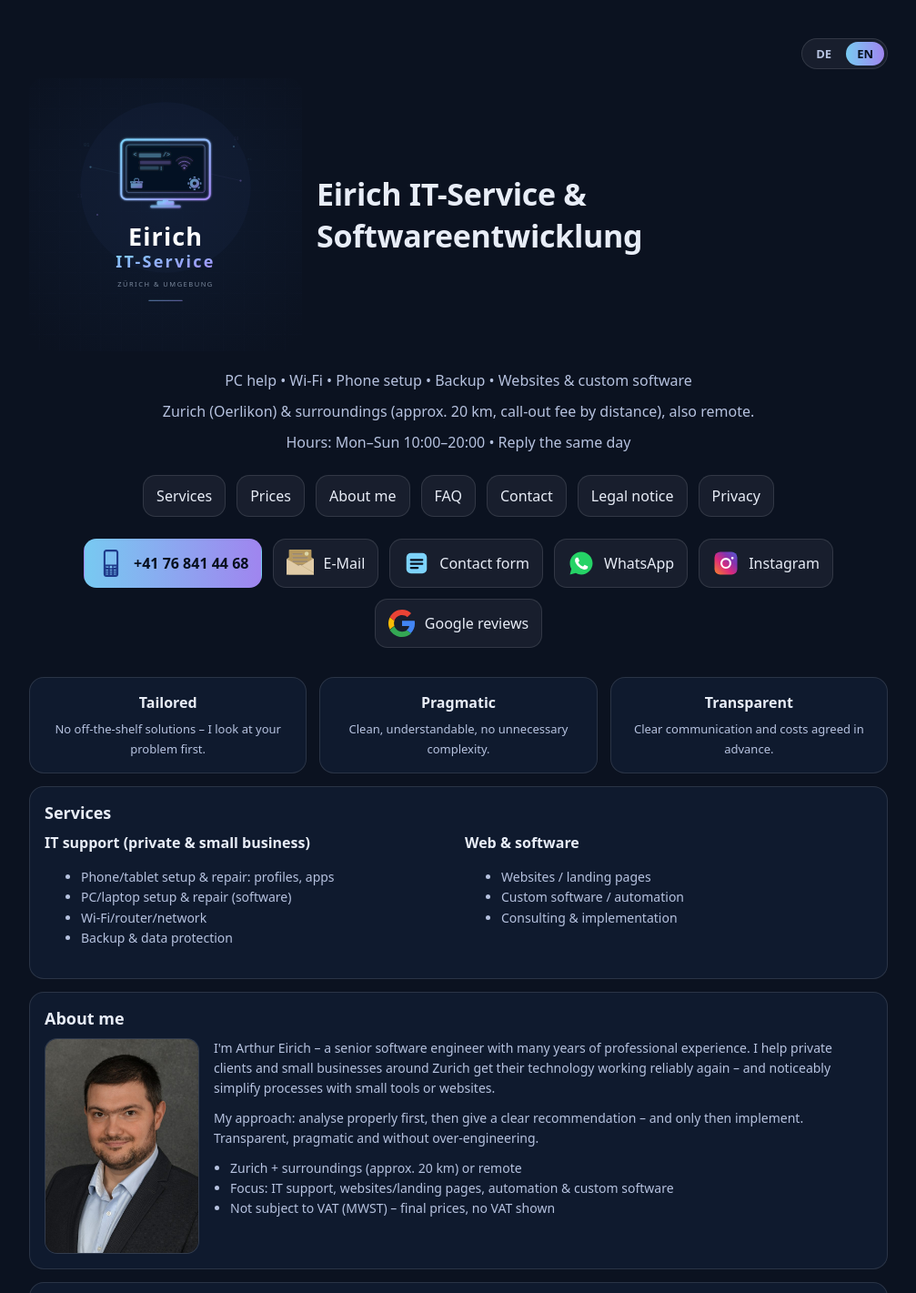
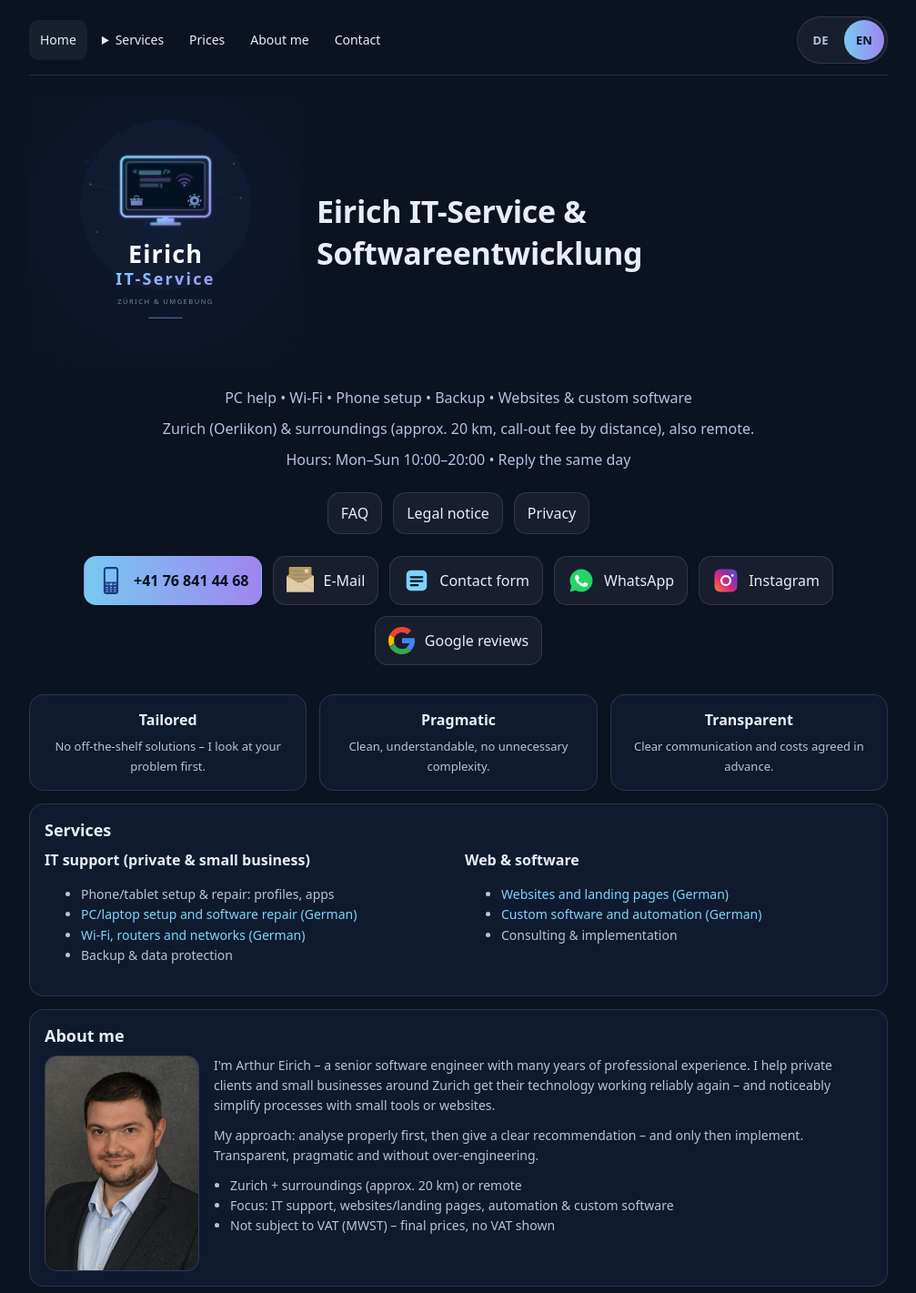
Before and after one commit to ArthurEirich/ArthurEirich.github.io, a plain HTML site: page en/index.html in a window 1280 px wide. Shown: the top 1421 px of the page at 91% size, without its empty margins (136-1143 px from the left). Drawn offline with Linux system fonts and the light colour scheme.

Commit message:
Match the English homepage navigation to German

```diff
--- a/en/index.html
+++ b/en/index.html
@@ -155,14 +155,39 @@
 </head>
 
 <body>
-<main class="wrap">
+<a class="skip-link" href="#main-content">Skip to content</a>
+<div class="wrap home-wrap">
+<header class="site-nav-bar">
+    <button class="btn nav-toggle" type="button" aria-expanded="false" aria-controls="main-navigation" hidden>Menu</button>
+    <nav id="main-navigation" class="site-nav" aria-label="Main navigation">
+        <ul class="site-nav-list">
+            <li><a href="/en/" aria-current="page">Home</a></li>
+            <li>
+                <details class="nav-services">
+                    <summary>Services</summary>
+                    <ul>
+                        <li><a href="#leistungen">Overview</a></li>
+                        <li><a href="/it-service-zuerich/" hreflang="de-CH">IT support (German)</a></li>
+                        <li><a href="/wlan-hilfe-zuerich/" hreflang="de-CH">Wi-Fi support (German)</a></li>
+                        <li><a href="/webseiten-zuerich/" hreflang="de-CH">Websites (German)</a></li>
+                        <li><a href="/individualsoftware-zuerich/" hreflang="de-CH">Custom software (German)</a></li>
+                    </ul>
+                </details>
+            </li>
+            <li><a href="#preise">Prices</a></li>
+            <li><a href="#ueber-mich">About me</a></li>
+            <li><a href="#kontakt">Contact</a></li>
+        </ul>
+    </nav>
+    <nav class="lang" aria-label="Language / Sprache">
+        <a href="/" lang="de-CH" hreflang="de-CH">DE</a>
+        <a href="/en/" lang="en" hreflang="en" aria-current="page">EN</a>
+    </nav>
+</header>
+<main id="main-content" tabindex="-1">
 
     <!-- ─── Hero ─── -->
     <section class="top">
-        <nav class="lang" aria-label="Language / Sprache">
-            <a href="../" lang="de-CH" hreflang="de-CH">DE</a>
-            <a href="./" lang="en" hreflang="en" aria-current="page">EN</a>
-        </nav>
         <div class="brand">
             <img class="brand-logo" src="../assets/logo.svg" alt="Eirich IT-Service logo" width="300" height="300">
             <h1>Eirich IT-Service & Softwareentwicklung</h1>
@@ -172,11 +197,7 @@
         <div class="sub">Hours: Mon–Sun 10:00–20:00 • Reply the same day</div>
 
         <div class="row">
-            <a class="btn" href="#leistungen">Services</a>
-            <a class="btn" href="#preise">Prices</a>
-            <a class="btn" href="#ueber-mich">About me</a>
             <a class="btn" href="#faq">FAQ</a>
-            <a class="btn" href="#kontakt">Contact</a>
             <a class="btn" href="#impressum">Legal notice</a>
             <a class="btn" href="#datenschutz">Privacy</a>
         </div>
@@ -310,8 +331,8 @@
                 <h3>IT support (private & small business)</h3>
                 <ul>
                     <li>Phone/tablet setup & repair: profiles, apps</li>
-                    <li>PC/laptop setup & repair (software)</li>
-                    <li>Wi-Fi/router/network</li>
+                    <li><a href="/it-service-zuerich/" hreflang="de-CH">PC/laptop setup and software repair (German)</a></li>
+                    <li><a href="/wlan-hilfe-zuerich/" hreflang="de-CH">Wi-Fi, routers and networks (German)</a></li>
                     <li>Backup & data protection</li>
                 </ul>
             </div>
@@ -319,8 +340,8 @@
             <div>
                 <h3>Web & software</h3>
                 <ul>
-                    <li>Websites / landing pages</li>
-                    <li>Custom software / automation</li>
+                    <li><a href="/webseiten-zuerich/" hreflang="de-CH">Websites and landing pages (German)</a></li>
+                    <li><a href="/individualsoftware-zuerich/" hreflang="de-CH">Custom software and automation (German)</a></li>
                     <li>Consulting & implementation</li>
                 </ul>
             </div>
@@ -604,6 +625,7 @@
         © <span id="y"></span> Eirich IT-Service &amp; Softwareentwicklung • <a href="#impressum">Legal notice</a> • <a href="#datenschutz">Privacy</a>
     </footer>
 </main>
+</div>
 
 <script src="../script.js" defer></script>
 </body>
--- a/sitemap.xml
+++ b/sitemap.xml
@@ -10,7 +10,7 @@
         <loc>https://eiricha.com/en/</loc>
         <xhtml:link rel="alternate" hreflang="de-CH" href="https://eiricha.com/"/>
         <xhtml:link rel="alternate" hreflang="en" href="https://eiricha.com/en/"/>
-        <lastmod>2026-11-23</lastmod>
+        <lastmod>2026-11-24</lastmod>
     </url>
     <url>
         <loc>https://eiricha.com/it-service-zuerich/</loc>
```
